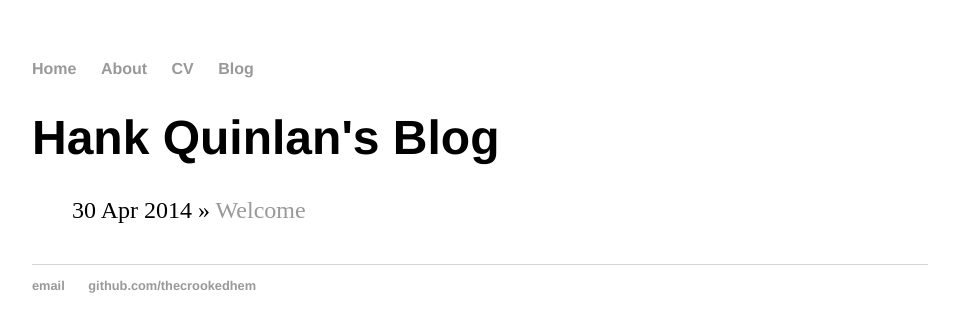
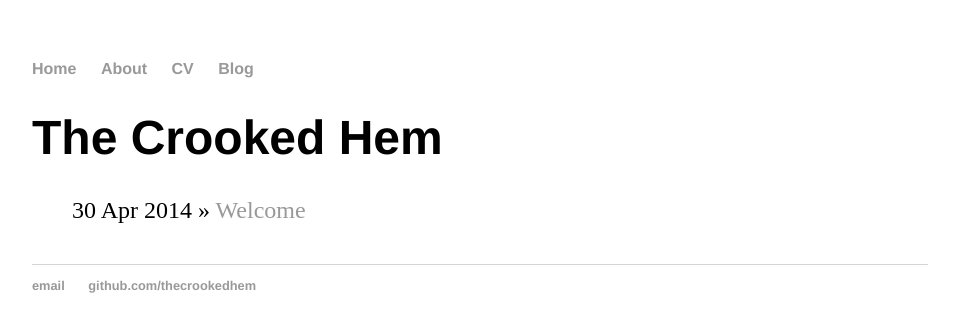
Before and after one commit to thecrookedhem/thecrookedhem.github.io, a Jekyll site: the page built from blog/index.html, in a window 1280 px wide. Shown: the top 332 px of the page, without its empty margins (160-1119 px from the left). Built offline with Jekyll 4.4.1, drawn with Linux system fonts in a browser that asks for light colours.

Commit message:
Update index.html

```diff
--- a/blog/index.html
+++ b/blog/index.html
@@ -1,6 +1,6 @@
 ---
 layout: default
-title: Hank Quinlan's Blog
+title: The Crooked Hem
 ---
 	<h1>{{ page.title }}</h1>
 	<ul class="posts">
```
